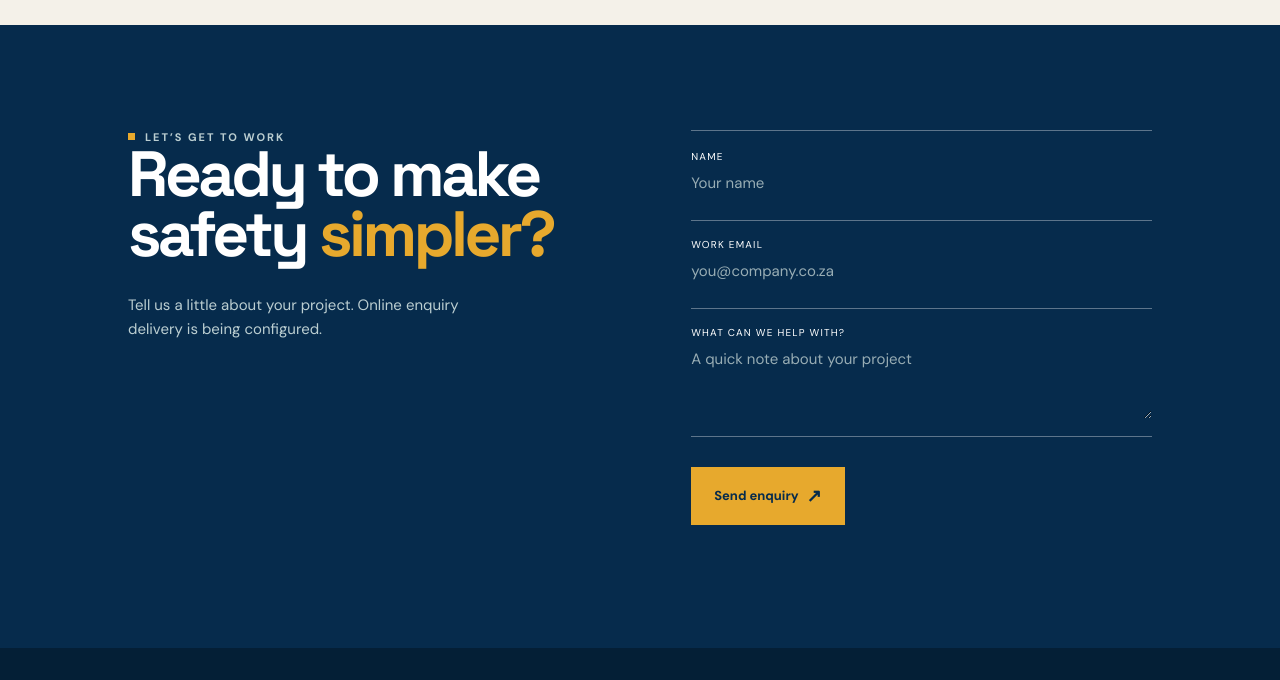
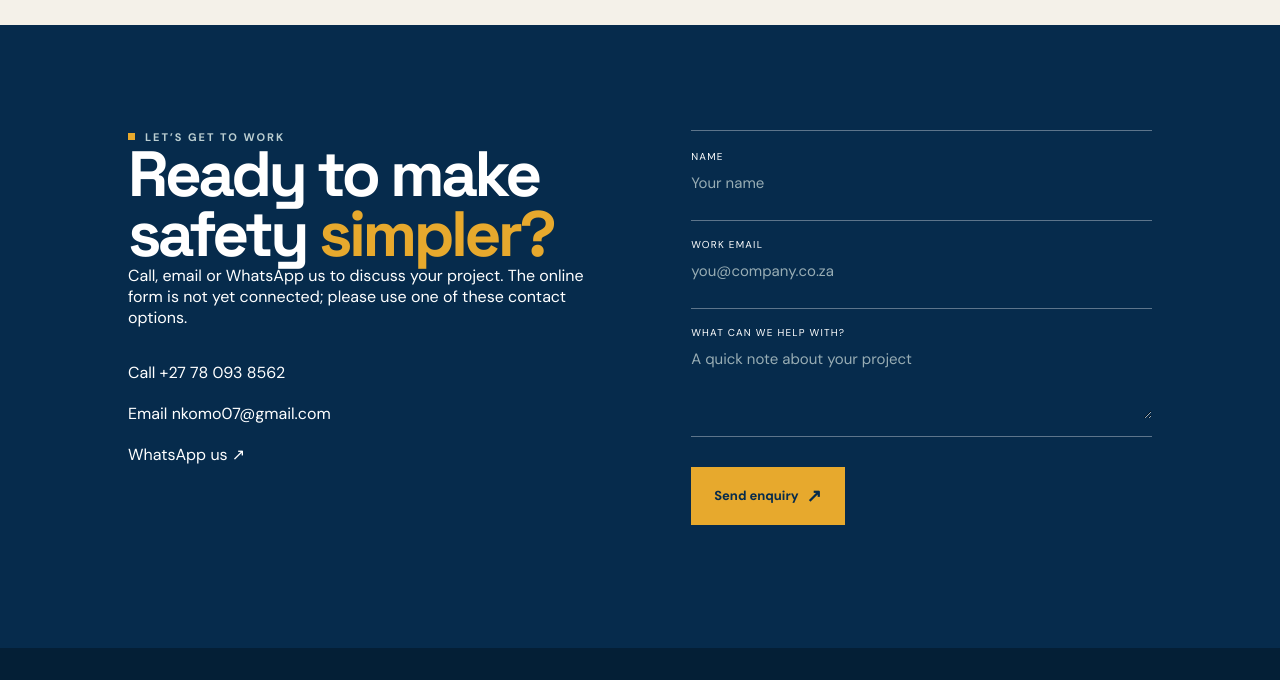
Before and after one commit to awesomehesman/brington-group-hse-website, a website built with Vite: page index.html in a window 1280 px wide. Shown: the part 2752-3432 px from the top of the page. Built offline with nearby package versions, Linux system fonts and the light colour scheme.

Commit message:
Contact us details udated

```diff
--- a/business-config.js
+++ b/business-config.js
@@ -1,8 +1,8 @@
 export const COMPANY_INFO = Object.freeze({
   name: 'Brington Group HSE Consultants',
-  phone: '',
-  email: '',
-  whatsapp: '',
+  phone: '+27 78 093 8562',
+  email: 'nkomo07@gmail.com',
+  whatsapp: '27780938562',
   location: 'Johannesburg, Gauteng',
   serviceArea: 'South Africa'
 });
--- a/index.html
+++ b/index.html
@@ -121,7 +121,12 @@
             <div class="contact-heading">
                 <p class="eyebrow"><span></span> Let’s get to work</p>
                 <h2>Ready to make<br>safety <em>simpler?</em></h2>
-                <p>Tell us a little about your project. Online enquiry delivery is being configured.</p>
+                <p>Call, email or WhatsApp us to discuss your project. The online form is not yet connected; please use one of these contact options.</p>
+                <div class="contact-details">
+                    <p>Call <span data-company-phone></span></p>
+                    <p>Email <span data-company-email></span></p>
+                    <p data-company-whatsapp></p>
+                </div>
             </div>
             <form class="contact-form" id="contact-form">
                 <label>Name<input name="name" type="text" placeholder="Your name" required></label>
@@ -137,7 +142,7 @@
     <footer class="site-footer"><a class="brand" href="#top"><img src="/images/brington-branding.png"
                 alt=""><span><strong>BRINGTON</strong><small>GROUP</small></span></a>
         <p>Health · Safety · Environment</p>
-        <p><span data-company-location>Johannesburg, Gauteng</span><br><span data-company-email>Email to be confirmed</span></p><span
+        <p><span data-company-location>Johannesburg, Gauteng</span><br><span data-company-email></span><br><span data-company-phone></span><br><span data-company-whatsapp></span></p><span
             class="footer-mark">© <span data-current-year></span> Brington Group</span>
     </footer>
     <script type="module" src="/script.js"></script>
--- a/script.js
+++ b/script.js
@@ -44,3 +44,20 @@
     link.textContent = COMPANY_INFO.email;
     element.replaceChildren(link);
 });
+
+document.querySelectorAll('[data-company-phone]').forEach((element) => {
+    if (!COMPANY_INFO.phone) return;
+    const link = document.createElement('a');
+    link.href = `tel:${COMPANY_INFO.phone.replace(/[^+\d]/g, '')}`;
+    link.textContent = COMPANY_INFO.phone;
+    element.replaceChildren(link);
+});
+document.querySelectorAll('[data-company-whatsapp]').forEach((element) => {
+    if (!COMPANY_INFO.whatsapp) return;
+    const message = "Hi Brington Group, I'd like assistance with HSE services and would like to request a quote.";
+    const link = document.createElement('a');
+    link.href = `https://wa.me/${COMPANY_INFO.whatsapp.replace(/\D/g, '')}?text=${encodeURIComponent(message)}`;
+    link.textContent = 'WhatsApp us ↗';
+    link.setAttribute('aria-label', 'Contact Brington Group on WhatsApp');
+    element.replaceChildren(link);
+});
--- a/styles.css
+++ b/styles.css
@@ -640,3 +640,17 @@
     text-align: left;
   }
 }
+
+.contact-details {
+  margin-top: 24px;
+}
+.contact-details a {
+  display: inline-block;
+  padding-block: 10px;
+  text-underline-offset: 4px;
+}
+[data-company-email],
+[data-company-phone],
+[data-company-whatsapp] {
+  overflow-wrap: anywhere;
+}
```
Also changed, not shown: README.md.
